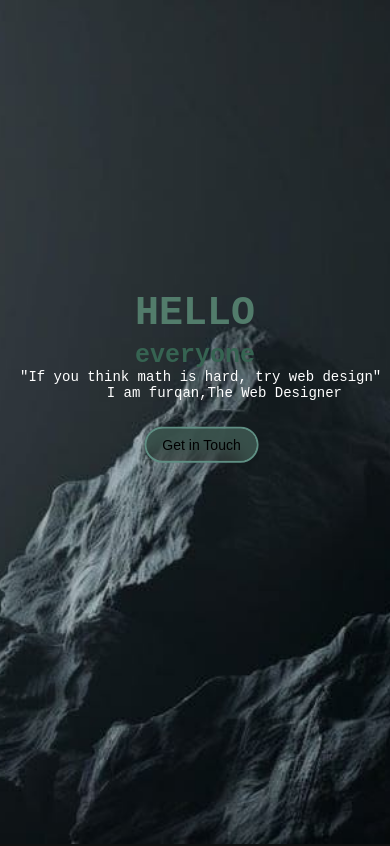
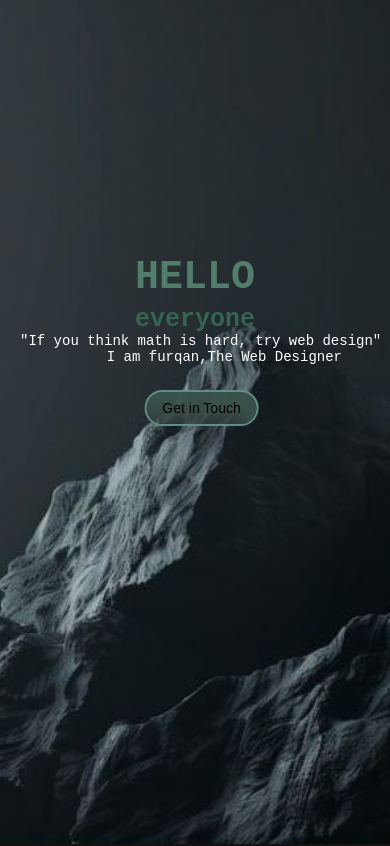
Before and after one commit to boltbuttar/Web_prac2, a plain HTML site: page index.html in a window 390 px wide. Shown: the top 846 px of the page. Drawn offline with Linux system fonts and the light colour scheme.

Commit message:
Update f1.css

```diff
--- a/f1.css
+++ b/f1.css
@@ -255,7 +255,7 @@ body {
         text-align: center;
         padding: 20px;
 
-        transform: translate(0%, -320%)
+        transform: translate(0%, -340%)
     }
 
     .hero h1 {
```
